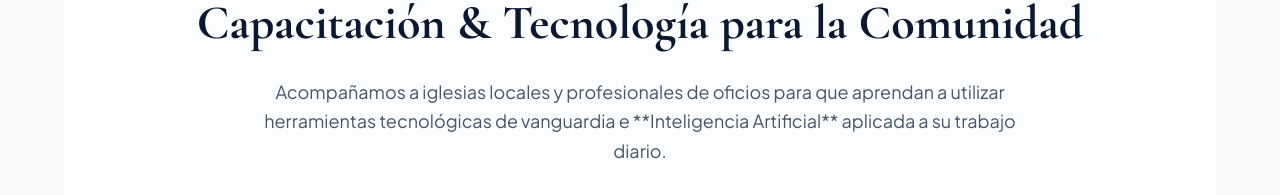
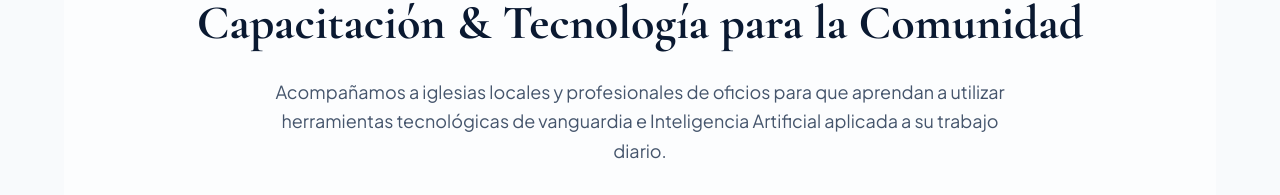
Before and after one commit to juanpachecovibecoding/oficios, a React (Vite) app: page /capacitaciones in a window 1280 px wide. Shown: the part 301-496 px from the top of the page. Built offline with nearby package versions, Linux system fonts and the light colour scheme; no server answers.

Commit message:
fix: remove raw markdown asterisks from text in Trainings.tsx

```diff
--- a/src/pages/Trainings.tsx
+++ b/src/pages/Trainings.tsx
@@ -109,7 +109,7 @@ export function Trainings() {
           Capacitación & Tecnología para la Comunidad
         </h1>
         <p className="text-lg text-slate-600 max-w-3xl mx-auto leading-relaxed mb-8">
-          Acompañamos a iglesias locales y profesionales de oficios para que aprendan a utilizar herramientas tecnológicas de vanguardia e **Inteligencia Artificial** aplicada a su trabajo diario.
+          Acompañamos a iglesias locales y profesionales de oficios para que aprendan a utilizar herramientas tecnológicas de vanguardia e Inteligencia Artificial aplicada a su trabajo diario.
         </p>
 
         <div className="flex flex-wrap items-center justify-center gap-4">
```
